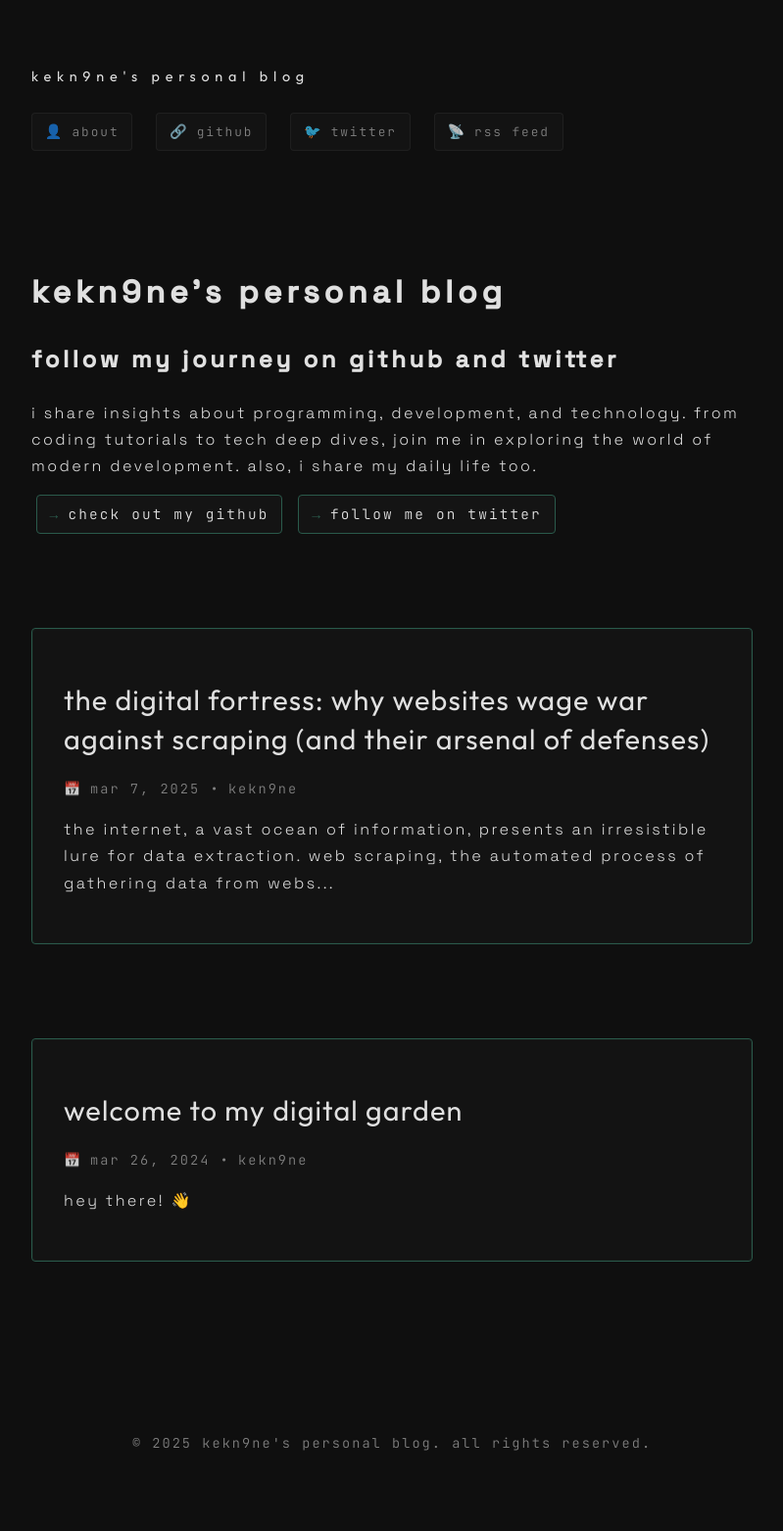
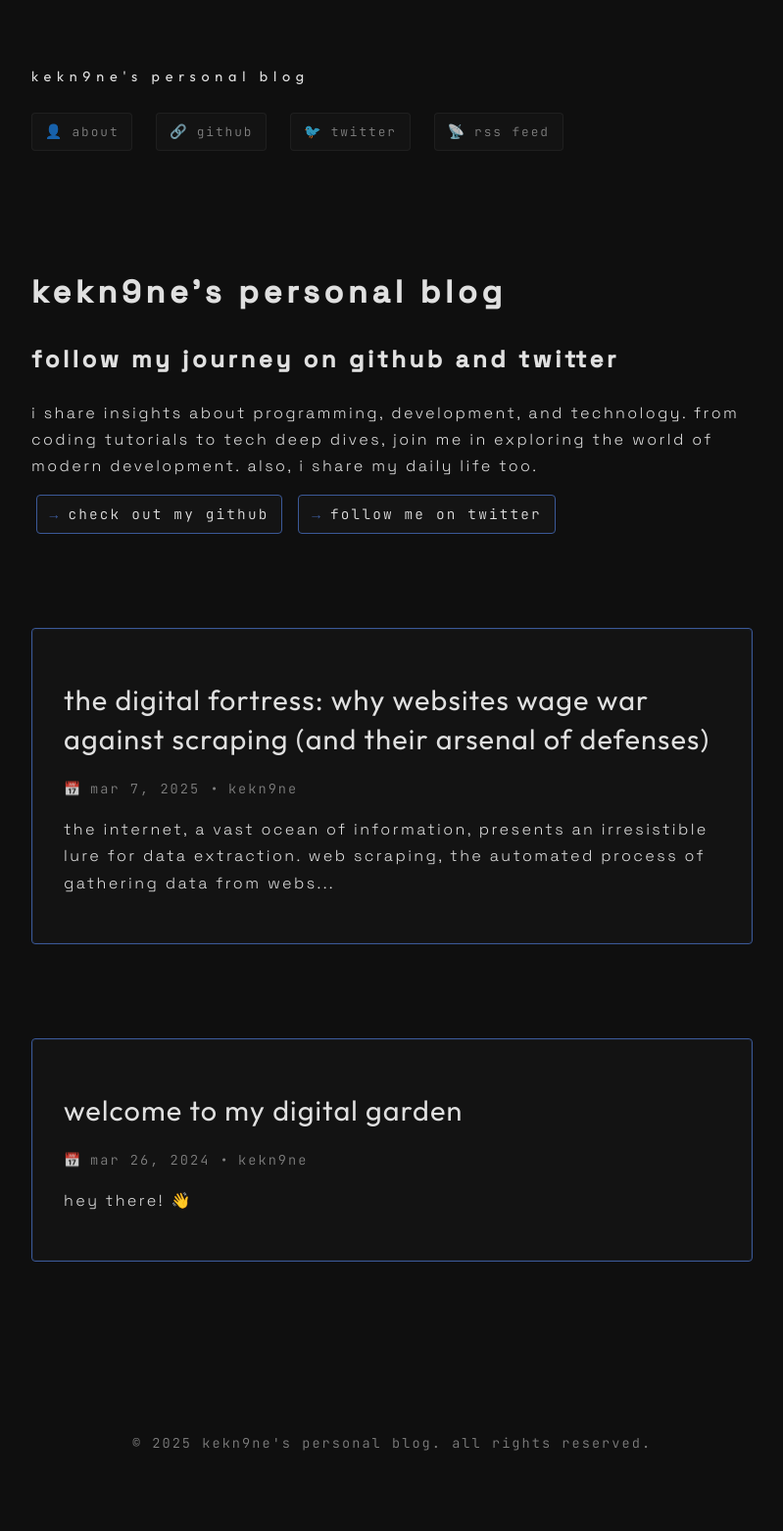
Before and after one commit to kekn9ne/blog, a Jekyll site: the page built from index.markdown, in a window 1280 px wide. Shown: the whole page at 98% size, without its empty margins (240-1039 px from the left). Built offline with Jekyll 4.4.1, drawn with Linux system fonts in a browser that asks for light colours.

Commit message:
Update style.css

```diff
--- a/assets/css/style.css
+++ b/assets/css/style.css
@@ -6,7 +6,7 @@
   --bg-color: #0f0f0f;
   --text: #e0e0e0;
   --text-dim: #808080;
-  --accent: #2a5a4b;
+  --accent: #3b5998;
   --border: rgba(255, 255, 255, 0.05);
   --card: rgba(255, 255, 255, 0.02);
 
```
